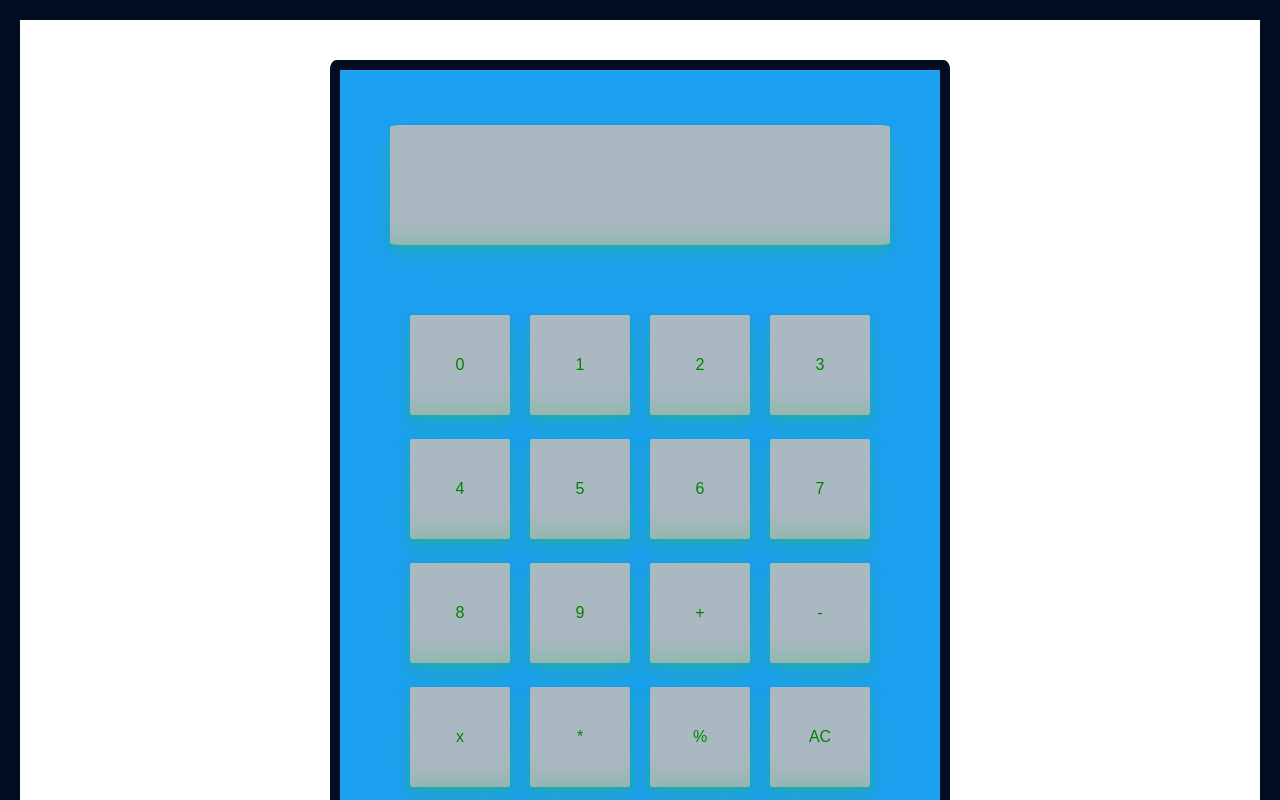
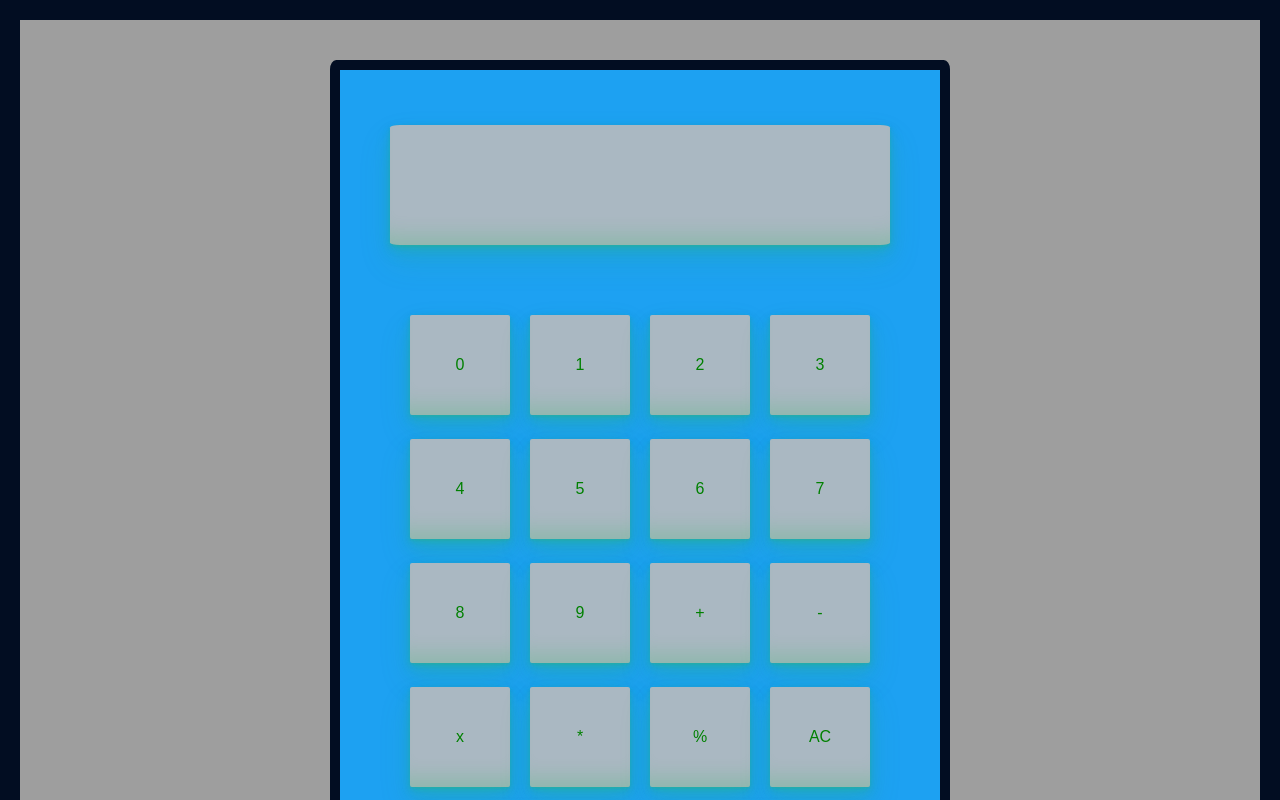
Before and after one commit to Capsfan900/odin-calculator, a plain HTML site: page index.html in a window 1280 px wide. Shown: the top 800 px of the page. Drawn offline with Linux system fonts and the light colour scheme; the site is published under a folder, as on GitHub Pages, so addresses that start at the root find nothing.

Commit message:
changed background file name

```diff
--- a/style.css
+++ b/style.css
@@ -6,7 +6,7 @@ body {
     display: flex;
     height: 100%;
     min-height: 100dvh;
-    background-image: url("/frameV2.png");
+    background-image: url("frameV2.png");
     background-repeat: no-repeat;
     background-size: cover;
     border: 10px solid hsl(219, 89%, 7%);
```
